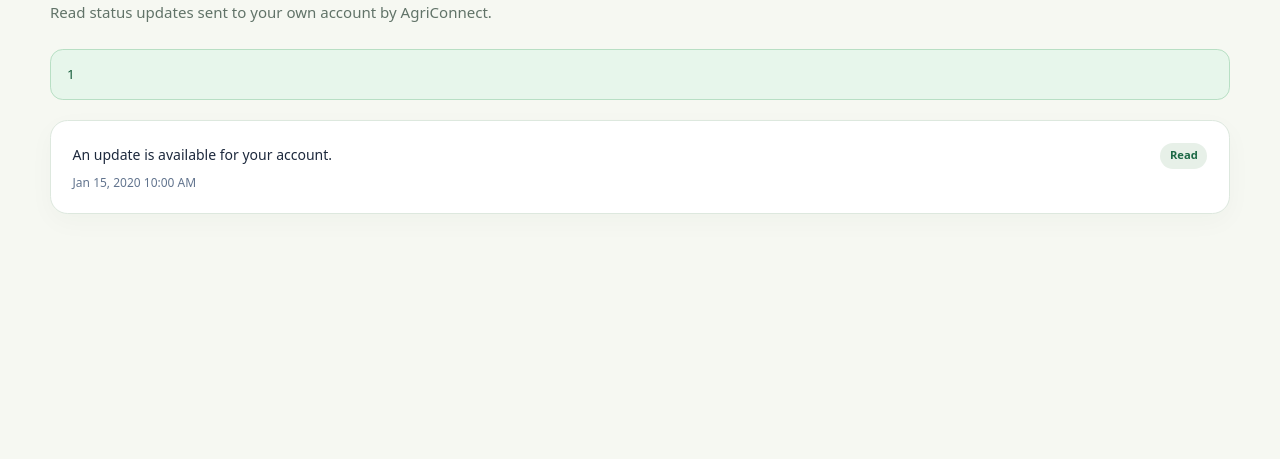
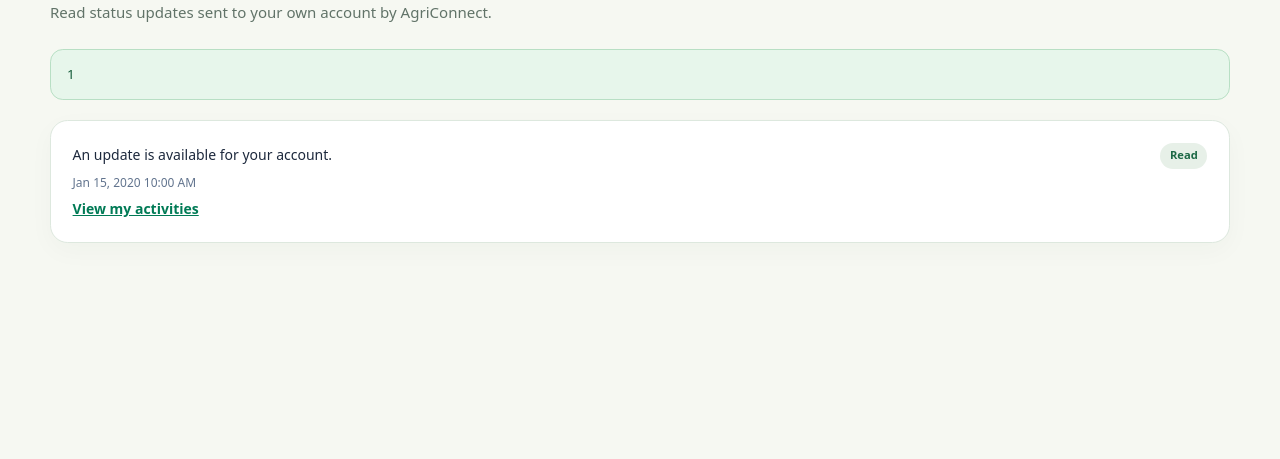
Before and after one commit to SLR1130/Agriconnect-ERP, a Laravel app: template resources/views/farmer/notifications.blade.php in a window 1280 px wide. Shown: the part 184-643 px from the top of the page. Run offline with Laravel 12, Linux system fonts and the light colour scheme; a user stored in the database is signed in; tables that the repository leaves empty hold one stand-in row (values such as "Sample post"); the template is opened without the code that fills it: most values are stand-ins (such as "Sample title", 1, 10 or a date in 2020); style sheets or scripts are compiled from the project's sources; parts of the project's set-up code (start-up, migrations or seed data) failed here and were passed over.

Commit message:
fix: add safe destinations for legacy farmer notices

```diff
--- a/resources/views/farmer/notifications.blade.php
+++ b/resources/views/farmer/notifications.blade.php
@@ -15,19 +15,19 @@
                 };
                 $destination = match ($type) {
                     'farmer_registration_status' => route('farmer.farms'),
-                    'production_submission_review' => $destinationId ? route('farmer.production.submissions.show', $destinationId) : null,
-                    'assistance_application_status', 'assistance_distribution_completed' => $destinationId ? route('farmer.applications.show', $destinationId) : null,
-                    'equipment_request_status' => $destinationId ? route('farmer.equipment-requests.show', $destinationId) : null,
-                    'agricultural_announcement' => $destinationId ? route('farmer.announcements.show', $destinationId) : null,
-                    default => null,
+                    'production_submission_review' => $destinationId ? route('farmer.production.submissions.show', $destinationId) : route('farmer.activities'),
+                    'assistance_application_status', 'assistance_distribution_completed' => $destinationId ? route('farmer.applications.show', $destinationId) : route('farmer.activities'),
+                    'equipment_request_status' => $destinationId ? route('farmer.equipment-requests.show', $destinationId) : route('farmer.activities'),
+                    'agricultural_announcement' => $destinationId ? route('farmer.announcements.show', $destinationId) : route('farmer.activities'),
+                    default => route('farmer.activities'),
                 };
                 $destinationLabel = match ($type) {
                     'farmer_registration_status' => 'View registration progress',
-                    'production_submission_review' => 'View production submission',
-                    'assistance_application_status', 'assistance_distribution_completed' => 'View assistance application',
-                    'equipment_request_status' => 'View equipment request',
-                    'agricultural_announcement' => 'Read official notice',
-                    default => null,
+                    'production_submission_review' => $destinationId ? 'View production submission' : 'View my activities',
+                    'assistance_application_status', 'assistance_distribution_completed' => $destinationId ? 'View assistance application' : 'View my activities',
+                    'equipment_request_status' => $destinationId ? 'View equipment request' : 'View my activities',
+                    'agricultural_announcement' => $destinationId ? 'Read official notice' : 'View my activities',
+                    default => 'View my activities',
                 };
             @endphp
 
```
Also changed, not shown: tests/Feature/FarmerExperienceTest.php (+4 -1 lines).
